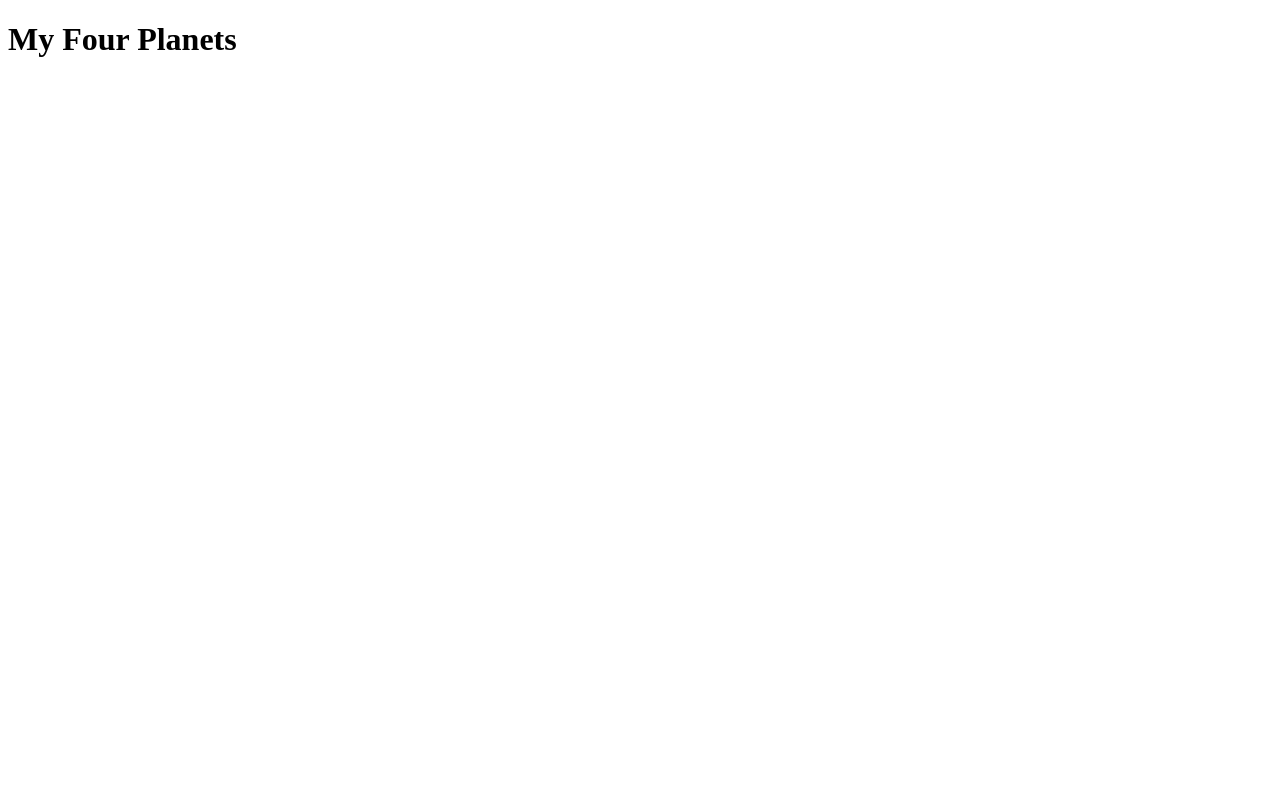
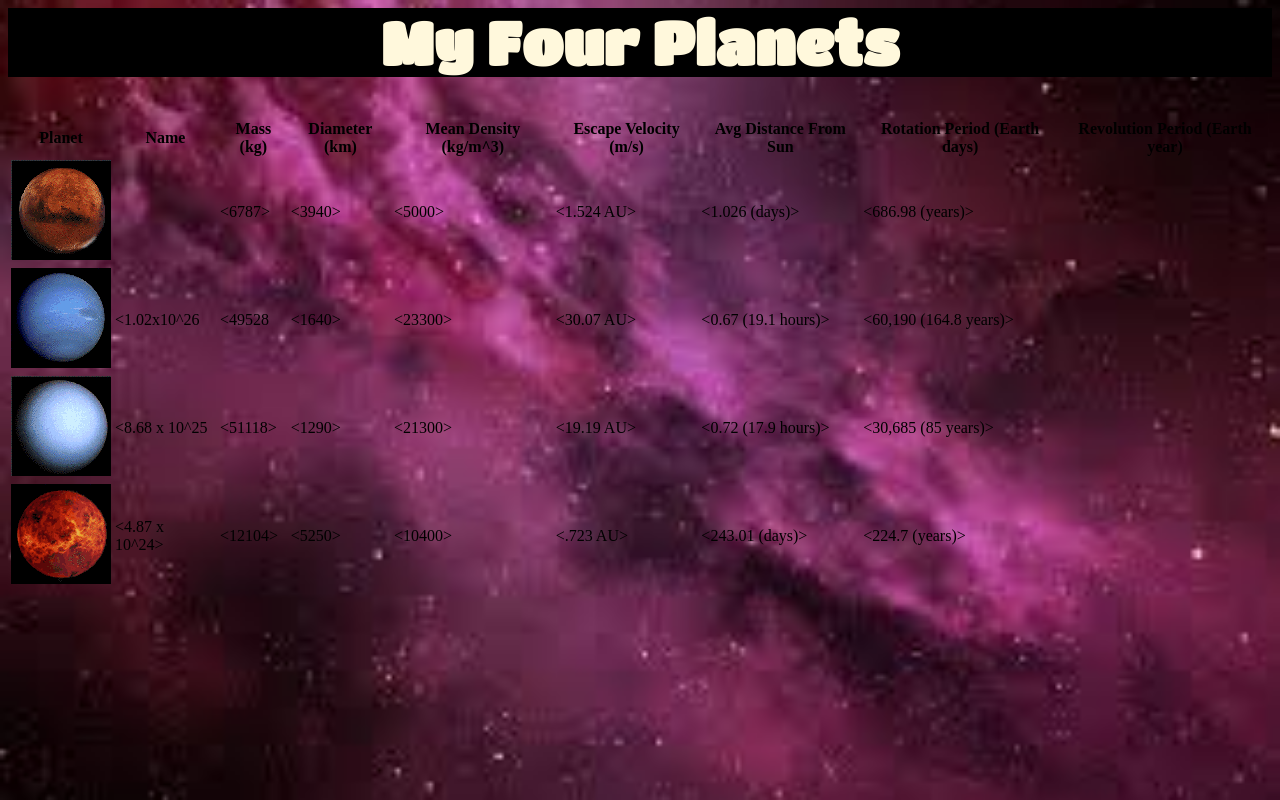
Before and after one commit to ARJSR/ITM361-Lab-5, a plain HTML site: page index.html in a window 1280 px wide. Drawn offline with Linux system fonts and the light colour scheme.

Commit message:
Add images and style

```diff
--- a/index.html
+++ b/index.html
@@ -3,9 +3,65 @@
     <head>
 	  <meta charset="UTF-8">
 	    <title> ITM361 Lab 5 </title>
-		  <link rel-"stylesheet" href="style.css">
+		  <link rel="stylesheet" href="style.css">
+		  <link href="https://fonts.googleapis.com/css?family=Titan+One&display=swap" rel="stylesheet">
 	</head>
-	<body>
-	  <div id="title">
-	    <h1>My Four Planets</h1>
+	<body id="background">
+	  <h1 id="title">My Four Planets</h1>
 	  </div>
+
+	  <table id="table">
+	    <tr>
+		  <th>Planet</th>
+		  <th>Name</th>
+		  <th>Mass (kg)</th>
+		  <th>Diameter (km)</th>
+		  <th>Mean Density (kg/m^3)</th>
+		  <th>Escape Velocity (m/s)</th>
+		  <th>Avg Distance From Sun</th>
+		  <th>Rotation Period (Earth days)</th>
+		  <th>Revolution Period (Earth year)</th>
+		</tr>
+		<tr>
+		  <td><img src="images/mars.jpg" alt="pic of mars"></td>
+		  <td><Mars></td>
+		  <td><6787></td>
+		  <td><3940></td>
+		  <td><5000></td>
+		  <td><1.524 AU></td>
+		  <td><1.026 (days)></td>
+		  <td><686.98 (years)></td>
+		</tr>
+		<tr>
+		  <td><img src="images/neptune.jpg" alt="pic of neptune"></td>
+		  <td><1.02x10^26</td>
+		  <td><49528</td>
+		  <td><1640></td>
+		  <td><23300></td>
+		  <td><30.07 AU></td>
+		  <td><0.67 (19.1 hours)></td>
+		  <td><60,190 (164.8 years)></td>
+		</tr>
+		<tr>
+		  <td><img src="images/uranus.jpg" alt="pic of uranus"></td>
+		  <td><8.68 x 10^25</td>
+		  <td><51118></td>
+		  <td><1290></td>
+		  <td><21300></td>
+		  <td><19.19 AU></td>
+		  <td><0.72 (17.9 hours)></td>
+		  <td><30,685 (85 years)></td>
+		</tr>
+		<tr>
+		  <td><img src="images/venus.jpg" alt="pic of venus"></td>
+		  <td><4.87 x 10^24></td>
+		  <td><12104></td>
+		  <td><5250></td>
+		  <td><10400></td>
+		  <td><.723 AU></td>
+		  <td><243.01 (days)></td>
+		  <td><224.7 (years)></td>
+		</tr>
+	  </table>
+	</body>
+  </html>
--- a/style.css
+++ b/style.css
@@ -1,4 +1,13 @@
-  body {
-    background-image: url(images/background.jpg;
-	background-size: 100% 100%;
+  #background {
+    background-image: url(images/background.jpg);
+	background-size: 100%;
 	}
+
+  #title {
+	text-align: center;
+	background-color: black;
+	font-family: 'Titan One', cursive;
+	font-size: 60px;
+	color: #FFF8DC;
+	margin-top: 0;
+  }
```
